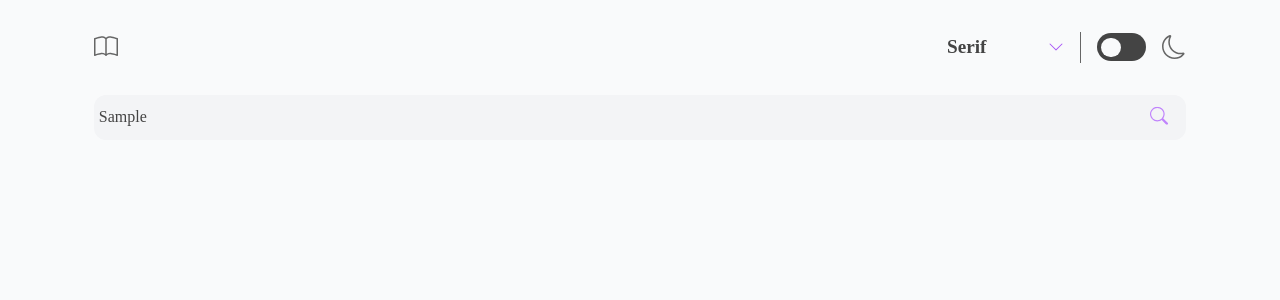
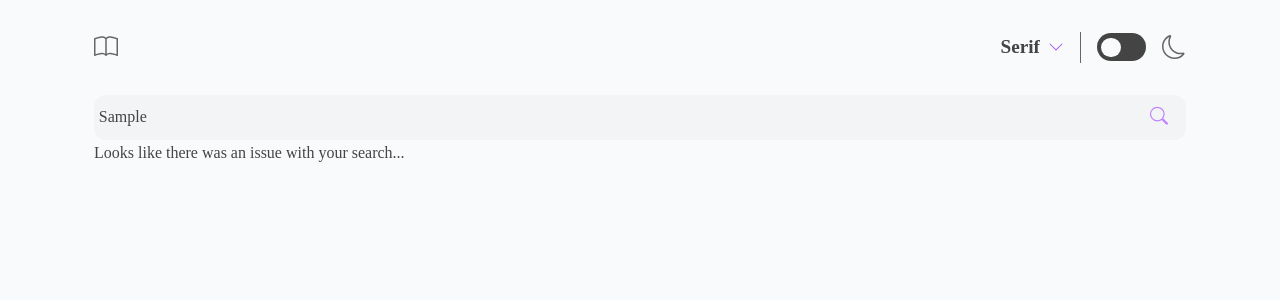
Before and after one commit to simmeringstew/dictionary, a React (Create React App) app: page / in a window 1280 px wide. Both pictures are taken after typing "Sample" into the empty fields and a click on the button 1159 px from the left and 119 px from the top of the page. Shown: the top 300 px of the page. Built offline with nearby package versions, Linux system fonts and the light colour scheme; no server answers; a small style sheet from the web is missing.

Commit message:
Fixed top bar styling

```diff
--- a/src/App.js
+++ b/src/App.js
@@ -2,6 +2,7 @@ import { useState, useEffect } from "react";
 import axios from "axios";
 import TopBar from "./components/TopBar";
 import Search from "./components/Search";
+import Data from "./components/Data";
 import "./App.css";
 
 const App = () => {
@@ -17,6 +18,9 @@ const App = () => {
         .get(`https://api.dictionaryapi.dev/api/v2/entries/en/${search}`)
         .then(response => {
           setData(response.data);
+        })
+        .catch(error => {
+          setData(["error"]);
         });
     } else {
       setData([]);
@@ -27,6 +31,7 @@ const App = () => {
     <div className="container px-4">
       <TopBar />
       <Search previousSearch={search} changeSearch={changeSearch} />
+      <Data data={data} />
     </div>
   );
 }
--- /dev/null
+++ b/src/components/Data.js
@@ -0,0 +1,19 @@
+const Data = ({ data }) => {
+    if (data[0] === "error") {
+        return(
+            <p>Looks like there was an issue with your search...</p>
+        );
+    }
+    else if (data.length === 0) {
+        return(
+            <div></div>
+        );
+    }
+    return(
+        <div className="word-data">
+
+        </div>
+    );
+}
+
+export default Data;
--- a/src/styles/TopBar.css
+++ b/src/styles/TopBar.css
@@ -91,6 +91,7 @@ select {
     border: transparent;
     font-size: 1.2rem;
     font-weight: 700;
+    text-align: right;
 }
 
 select:focus {
```
